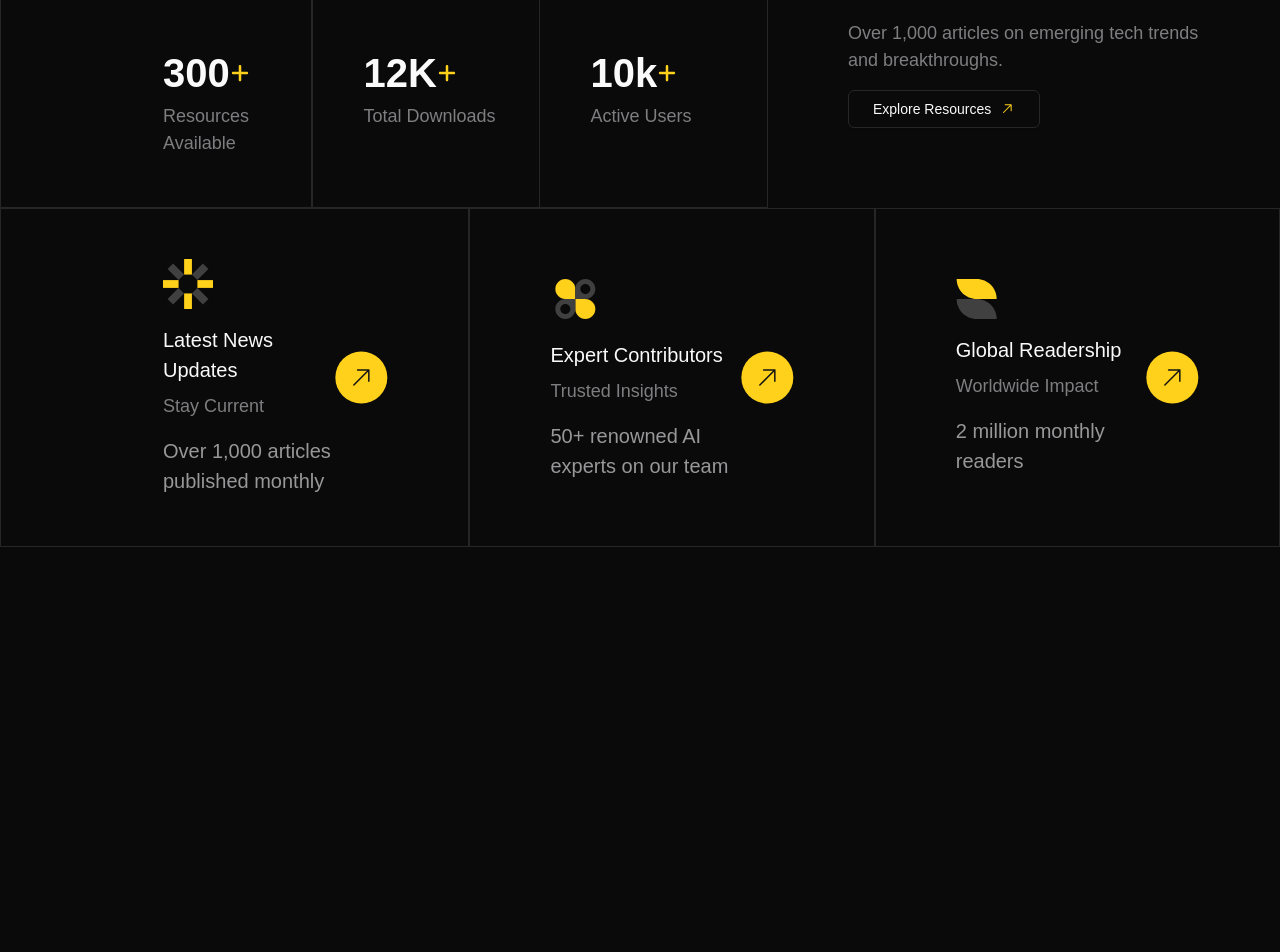
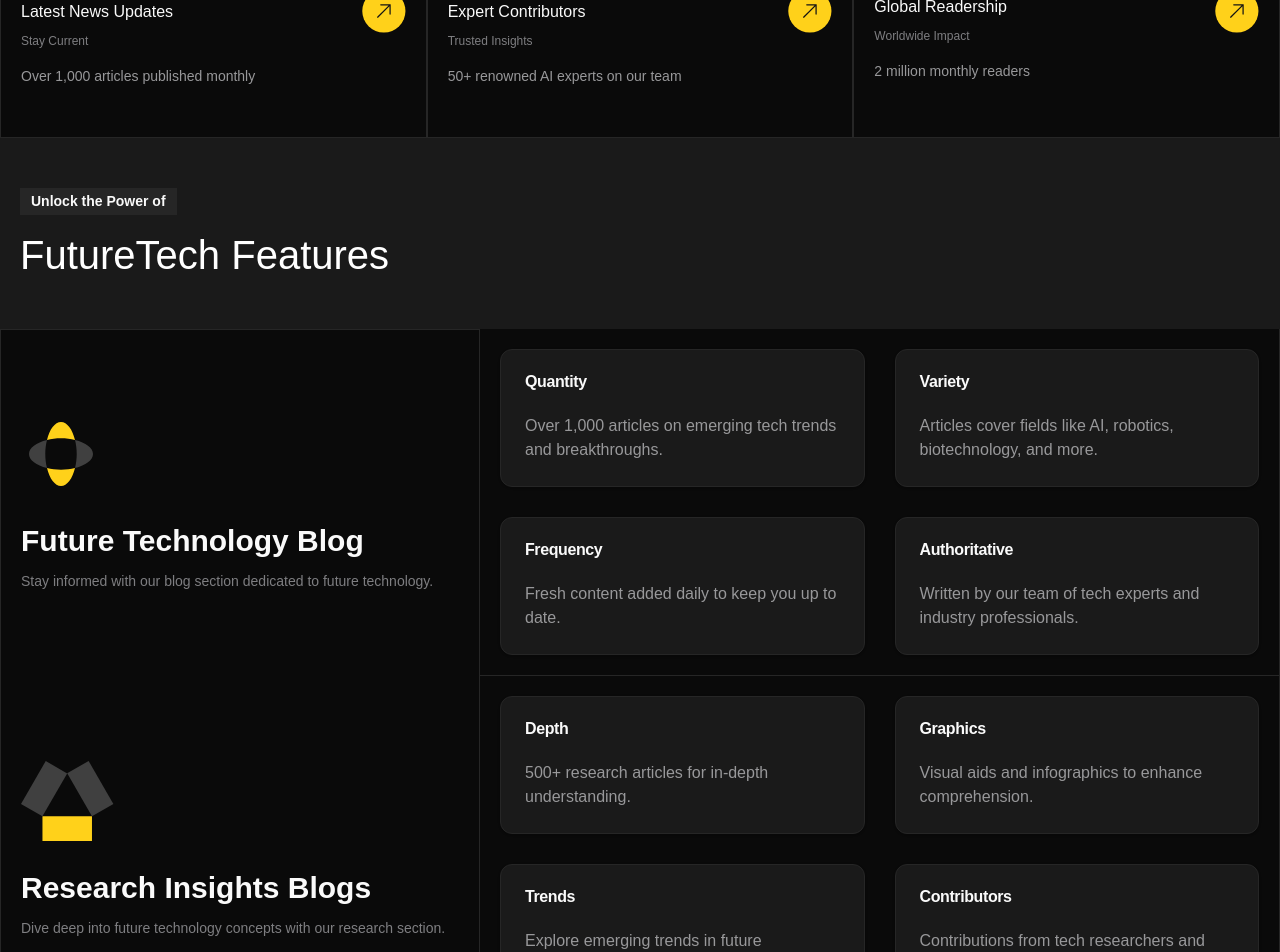
Before and after one commit to theserano/ai_blog, a Next.js app: page / in a window 1280 px wide. Shown: the part 940-1892 px from the top of the page. Before the commit the page ends 1487 px from the top, so only its background shows below. Built offline with nearby package versions, Linux system fonts and the light colour scheme.

Commit message:
created features section

```diff
--- a/app/globals.css
+++ b/app/globals.css
@@ -7,7 +7,7 @@ body {
 }
 * {
   box-sizing: border-box;
-  border-color: #262626;
+  border-color: #262626 !important;
   letter-spacing: -3%;
 }
 
@@ -52,3 +52,17 @@ body {
 .grid_cols_2 {
   grid-template-columns: 3fr 2fr;
 }
+.grid_cols_2_big {
+  grid-template-columns: 3fr 5fr;
+}
+
+@media screen and (max-width: 768px) {
+  .grid_cols_2 {
+    grid-template-columns: 1fr;
+  }
+}
+@media screen and (max-width: 1024px) {
+  .grid_cols_2_big {
+    grid-template-columns: 1fr;
+  }
+}
--- a/app/page.tsx
+++ b/app/page.tsx
@@ -1,9 +1,11 @@
+import Features from "@/pages/home/Features";
 import HomeHero from "@/pages/home/Hero";
 
 export default function Home() {
   return (
     <div className="">
       <HomeHero />
+      <Features />
     </div>
   );
 }
--- a/components/Navbar/Navbar.tsx
+++ b/components/Navbar/Navbar.tsx
@@ -19,13 +19,13 @@ const Navbar = ({}: Props) => {
   return (
     <section>
       {/* Top Newsletter Bar */}
-      <p className='flex items-center justify-center text-[12px] md:text-[18px] text-[#98989A] px-[24px] py-[12px] mt-[40px] md"mt-0'>
+      <p className='flex items-center justify-center text-[12px] md:text-[18px] text-[#98989A] px-[24px] py-[12px] mt-[20px] lg:mt-[40px] md"mt-0'>
         Subscribe to our Newsletter For New & latest Blogs and Resources{' '}
         <GoArrowUpRight color='#FFD11A' />
       </p>
 
       {/* Navbar */}
-      <div className='flex items-center justify-between px-[16px] md:px-[80px] py-[20px] bg-[#1A1A1A] border-[#7E7E81]'>
+      <div className='flex items-center justify-between px-[20px] lg:px-[80px] py-[20px] bg-[#1A1A1A] border-[#7E7E81]'>
         {/* Logo */}
         <div className='flex items-center gap-2'>
           <Image src={Logo} alt='logo' />
--- /dev/null
+++ b/components/ui/badge.tsx
@@ -0,0 +1,36 @@
+import * as React from "react"
+import { cva, type VariantProps } from "class-variance-authority"
+
+import { cn } from "@/lib/utils"
+
+const badgeVariants = cva(
+  "inline-flex items-center rounded-md border px-2.5 py-0.5 text-xs font-semibold transition-colors focus:outline-none focus:ring-2 focus:ring-ring focus:ring-offset-2",
+  {
+    variants: {
+      variant: {
+        default:
+          "border-transparent bg-primary text-primary-foreground shadow hover:bg-primary/80",
+        secondary:
+          "border-transparent bg-secondary text-secondary-foreground hover:bg-secondary/80",
+        destructive:
+          "border-transparent bg-destructive text-destructive-foreground shadow hover:bg-destructive/80",
+        outline: "text-foreground",
+      },
+    },
+    defaultVariants: {
+      variant: "default",
+    },
+  }
+)
+
+export interface BadgeProps
+  extends React.HTMLAttributes<HTMLDivElement>,
+    VariantProps<typeof badgeVariants> {}
+
+function Badge({ className, variant, ...props }: BadgeProps) {
+  return (
+    <div className={cn(badgeVariants({ variant }), className)} {...props} />
+  )
+}
+
+export { Badge, badgeVariants }
--- /dev/null
+++ b/components/ui/card.tsx
@@ -0,0 +1,76 @@
+import * as React from "react"
+
+import { cn } from "@/lib/utils"
+
+const Card = React.forwardRef<
+  HTMLDivElement,
+  React.HTMLAttributes<HTMLDivElement>
+>(({ className, ...props }, ref) => (
+  <div
+    ref={ref}
+    className={cn(
+      "rounded-xl border bg-card text-card-foreground shadow",
+      className
+    )}
+    {...props}
+  />
+))
+Card.displayName = "Card"
+
+const CardHeader = React.forwardRef<
+  HTMLDivElement,
+  React.HTMLAttributes<HTMLDivElement>
+>(({ className, ...props }, ref) => (
+  <div
+    ref={ref}
+    className={cn("flex flex-col space-y-1.5 p-6", className)}
+    {...props}
+  />
+))
+CardHeader.displayName = "CardHeader"
+
+const CardTitle = React.forwardRef<
+  HTMLDivElement,
+  React.HTMLAttributes<HTMLDivElement>
+>(({ className, ...props }, ref) => (
+  <div
+    ref={ref}
+    className={cn("font-semibold leading-none tracking-tight", className)}
+    {...props}
+  />
+))
+CardTitle.displayName = "CardTitle"
+
+const CardDescription = React.forwardRef<
+  HTMLDivElement,
+  React.HTMLAttributes<HTMLDivElement>
+>(({ className, ...props }, ref) => (
+  <div
+    ref={ref}
+    className={cn("text-sm text-muted-foreground", className)}
+    {...props}
+  />
+))
+CardDescription.displayName = "CardDescription"
+
+const CardContent = React.forwardRef<
+  HTMLDivElement,
+  React.HTMLAttributes<HTMLDivElement>
+>(({ className, ...props }, ref) => (
+  <div ref={ref} className={cn("p-6 pt-0", className)} {...props} />
+))
+CardContent.displayName = "CardContent"
+
+const CardFooter = React.forwardRef<
+  HTMLDivElement,
+  React.HTMLAttributes<HTMLDivElement>
+>(({ className, ...props }, ref) => (
+  <div
+    ref={ref}
+    className={cn("flex items-center p-6 pt-0", className)}
+    {...props}
+  />
+))
+CardFooter.displayName = "CardFooter"
+
+export { Card, CardHeader, CardFooter, CardTitle, CardDescription, CardContent }
--- /dev/null
+++ b/components/utilities/CustomHeader.tsx
@@ -0,0 +1,24 @@
+import React, { ReactElement } from 'react'
+
+type Props = {
+  children: ReactElement | string
+  type: 'h1' | 'h3'
+}
+
+const CustomHeader = ({ children, type }: Props) => {
+  return (
+    <>
+      {type === 'h1' ? (
+        <h1 className='font-medium text-[30px] md:text-[40px] xl:text-[55px] 2xl:text-[70px] text-white leading-[120%]'>
+          {children}
+        </h1>
+      ) : type === 'h3' ? (
+        <h1 className='text-[24px] md:text-[30px] 2xl:text-[40px] font-semibold flex items-center'>
+          {children}
+        </h1>
+      ) : null}
+    </>
+  )
+}
+
+export default CustomHeader
--- /dev/null
+++ b/components/utilities/CustomText.tsx
@@ -0,0 +1,15 @@
+import React, { ReactElement } from "react";
+
+type Props = {
+    children: ReactElement | string
+};
+
+const CustomText = ({ children }: Props) => {
+  return (
+    <p className='text-[#7E7E81] text-[14px] xl:text-[16px] 2xl:text-[18px] leading-[150%]'>
+      {children}
+    </p>
+  )
+};
+
+export default CustomText;
--- /dev/null
+++ b/pages/home/Features.tsx
@@ -0,0 +1,116 @@
+import { Badge } from '@/components/ui/badge'
+import CustomHeader from '@/components/utilities/CustomHeader'
+import Image from 'next/image'
+import React from 'react'
+import FTBlog from '../../public/assets/ft_blog.svg'
+import RIBlog from '../../public/assets/ri_blog.svg'
+import CustomText from '@/components/utilities/CustomText'
+import { Card, CardContent, CardHeader, CardTitle } from '@/components/ui/card'
+
+type Props = {}
+
+interface cardDetails {
+  title: string
+  body: string
+}
+
+const futureCardDetails: cardDetails[] = [
+  {
+    title: 'Quantity',
+    body: 'Over 1,000 articles on emerging tech trends and breakthroughs.',
+  },
+  {
+    title: 'Variety',
+    body: 'Articles cover fields like AI, robotics, biotechnology, and more.',
+  },
+  {
+    title: 'Frequency',
+    body: 'Fresh content added daily to keep you up to date.',
+  },
+  {
+    title: 'Authoritative',
+    body: 'Written by our team of tech experts and industry professionals.',
+  },
+]
+
+const researchCardDetails: cardDetails[] = [
+  {
+    title: 'Depth',
+    body: '500+ research articles for in-depth understanding.',
+  },
+  {
+    title: 'Graphics',
+    body: 'Visual aids and infographics to enhance comprehension.',
+  },
+  {
+    title: 'Trends',
+    body: 'Explore emerging trends in future technology research.',
+  },
+  {
+    title: 'Contributors',
+    body: 'Contributions from tech researchers and academics.',
+  },
+]
+
+const Features = ({}: Props) => {
+  return (
+    <section>
+      <div className='bg-[#1A1A1A] flex flex-col gap-4 px-[20px] xl:px-[80px] 2xl:px-[162px] py-[50px] xl:py-[80px] 2xl:py-[120px]'>
+        <Badge
+          className='w-fit text-[14px] xl:text-[16px] 2xl:text-[20px]'
+          variant={`secondary`}
+        >
+          Unlock the Power of
+        </Badge>
+        <CustomHeader type='h1'>FutureTech Features</CustomHeader>
+      </div>
+
+      <div className='grid grid_cols_2_big'>
+        <div className='pl-[20px] xl:pl-[80px] 2xl:pl-[162px] pr-[20px] xl:pr-[80px] py-[50px] flex justify-start xl:justify-center items-center border-t-[1px] xl:border-b-[1px] border-l-[1px] border-r-[1px]'>
+          <div className='flex flex-col gap-2'>
+            <Image src={FTBlog} alt='image' className='mb-4' />
+            <CustomHeader type='h3'>Future Technology Blog</CustomHeader>
+            <CustomText>
+              Stay informed with our blog section dedicated to future
+              technology.
+            </CustomText>
+          </div>
+        </div>
+        <div className='grid grid-cols-1 sm:grid-cols-2 gap-[30px] p-[20px] xl:p-[80px] xl:border-t-[1px] border-b-[1px] border-r-[1px]'>
+          {futureCardDetails.map((card, key) => (
+            <Card className='bg-[#1A1A1A]' key={key}>
+              <CardHeader>
+                <CardTitle>{card.title}</CardTitle>
+              </CardHeader>
+              <CardContent className='text-[#98989A]'>{card.body}</CardContent>
+            </Card>
+          ))}
+        </div>
+      </div>
+      <div className='grid grid_cols_2_big'>
+        <div className='pl-[20px] xl:pl-[80px] 2xl:pl-[162px] pr-[20px] xl:pr-[80px] py-[50px] flex justify-start xl:justify-center items-center xl:border-b-[1px] border-l-[1px] border-r-[1px]'>
+          <div className='flex flex-col gap-2'>
+            <Image src={RIBlog} alt='image' className='mb-4' />
+            <CustomHeader type='h3'>Research Insights Blogs</CustomHeader>
+            <CustomText>
+              Dive deep into future technology concepts with our research
+              section.
+            </CustomText>
+          </div>
+        </div>
+        <div className='grid grid-cols-1 sm:grid-cols-2 gap-[30px] p-[20px] xl:p-[80px] border-b-[1px] border-r-[1px]'>
+          {researchCardDetails.map((card, key) => (
+            <Card className='bg-[#1A1A1A]' key={key}>
+              <CardHeader>
+                <CardTitle>{card.title}</CardTitle>
+              </CardHeader>
+              <CardContent className='text-[#98989A]'>{card.body}</CardContent>
+            </Card>
+          ))}
+        </div>
+      </div>
+    </section>
+  )
+}
+
+export default Features
--- a/pages/home/Hero.tsx
+++ b/pages/home/Hero.tsx
@@ -9,20 +9,24 @@ import global from '../../public/assets/global-read.svg'
 import Image from 'next/image'
 import { Button } from '@/components/ui/button'
 import { GoArrowUpRight } from 'react-icons/go'
+import CustomHeader from '@/components/utilities/CustomHeader'
 
 const HomeHero = () => {
   return (
     <section>
       <div className='grid grid_cols_2'>
-        <div className='flex flex-col gap-[100px] pt-[150px] border-r-[1px]'>
-          <article className='flex flex-col gap-4 pl-[162px] pr-[50px]'>
-            <p className='text-[#666666] text-[30px] font-medium leading--[120%] mb-4'>
+        <div className='flex flex-col gap-[40px] lg:gap-[100px] pt-[40px] lg:pt-[150px] border-r-[1px]'>
+          <article className='flex flex-col gap-4 pl-[20px] xl:pl-[80px] 2xl:pl-[162px] pr-[20px] lg:pr-[50px] lg:!p-[20px]'>
+            <p className='text-[#666666] text-[16px] xl:text-[22px] 2xl:text-[30px] font-medium leading--[120%] mb-0 xl:mb-4'>
               Your Journey to Tomorrow Begins Here
             </p>
-            <h1 className='font-medium text-[70px] text-white leading-[120%]'>
-              Explore the Frontiers of<br /> Artificial Intelligence
-            </h1>
-            <p className='text-[#7E7E81] text-[18px] leading-[150%]'>
+            <CustomHeader type='h1'>
+              <>
+                Explore the Frontiers of
+                <br /> Artificial Intelligence
+              </>
+            </CustomHeader>
+            <p className='text-[#7E7E81] text-[14px] xl:text-[16px] 2xl:text-[18px] leading-[150%]'>
               Welcome to the epicenter of AI innovation. FutureTech AI News is
               your passport to a world where machines think, learn, and reshape
               the future. Join us on this visionary expedition into the heart of
@@ -30,107 +34,125 @@ const HomeHero = () => {
             </p>
           </article>
           <div className='flex'>
-            <span className='flex flex-col py-[50px] w-full border-[1px] pl-[162px]'>
-              <h1 className='text-[40px] font-semibold flex items-center'>
+            <span className='flex flex-col py-[20px] md:py-[50px] w-full border-[1px] border-b-[1px] lg:border-b-0 pl-[20px] xl:pl-[80px] 2xl:pl-[162px]'>
+              <h1 className='text-[24px] md:text-[30px] 2xl:text-[40px] font-semibold flex items-center'>
                 300
                 <FaPlus color='FFD11A' fontSize={`20px`} />
               </h1>
-              <p className='text-[#7E7E81] text-[18px] leading-[150%]'>
+              <p className='text-[#7E7E81] text-[14px] 2xl:text-[18px] leading-[150%]'>
                 Resources Available
               </p>
             </span>
-            <span className='flex flex-col py-[50px] w-full border-[1px] pl-[50px]'>
-              <h1 className='text-[40px] font-semibold flex items-center'>
+            <span className='flex flex-col py-[20px] md:py-[50px] w-full border-[1px] border-b-[1px] lg:border-b-0 pl-[20px] xl:pl-[80px]'>
+              <h1 className='text-[24px] md:text-[30px] 2xl:text-[40px] font-semibold flex items-center'>
                 12K
                 <FaPlus color='FFD11A' fontSize={`20px`} />
               </h1>
-              <p className='text-[#7E7E81] text-[18px] leading-[150%]'>
+              <p className='text-[#7E7E81] text-[14px] 2xl:text-[18px] leading-[150%]'>
                 Total Downloads
               </p>
             </span>
-            <span className='flex flex-col py-[50px] w-full border-t-[1px] border-b-[1px] pl-[50px]'>
-              <h1 className='text-[40px] font-semibold flex items-center'>
+            <span className='flex flex-col py-[20px] md:py-[50px] w-full border-t-[1px] border-b-[1px] lg:border-b-0 pl-[20px] xl:pl-[80px]'>
+              <h1 className='text-[24px] md:text-[30px] 2xl:text-[40px] font-semibold flex items-center'>
                 10k
                 <FaPlus color='FFD11A' fontSize={`20px`} />
               </h1>
-              <p className='text-[#7E7E81] text-[18px] leading-[150%]'>
+              <p className='text-[#7E7E81] text-[14px] 2xl:text-[18px] leading-[150%]'>
                 Active Users
               </p>
             </span>
           </div>
         </div>
-        <div className='flex justify-end flex-col p-[80px] relative'>
+        <div className='flex justify-end flex-col pt-[100px] p-[50px] pb-[60px] xl:p-[80px] relative'>
           <Image
             src={shineImage}
             alt='shine'
-            className='!absolute top-0 left-0 opacity-30 -z-10'
+            className='!absolute top-0 left-0 opacity-30 -z-10 w-[250px] lg:w-fit'
           />
           <article className='flex flex-col gap-4'>
             <Image
               src={users}
               alt='users'
-              className='max-w-[218px] max-h-[80px]'
+              className='max-w-[134px] lg:max-w-[174px] xl:max-w-[218px] h-fit'
             />
-            <h3 className='font-medium text-[24px] leading-[150%]'>
+            <h3 className='font-medium text-[16px] xl:text-[20px] 2xl:text-[24px] leading-[150%]'>
               Explore 1000+ resources
             </h3>
-            <p className='text-[#7E7E81] text-[18px] leading-[150%]'>
+            <p className='text-[#7E7E81] text-[14px] xl:text-[16px] 2xl:text-[18px] leading-[150%]'>
               Over 1,000 articles on emerging tech trends and breakthroughs.
             </p>
             <Button
               variant={`outline`}
-              className='rounded-[6px] w-fit transition-all duration-300 px-[24px] py-[18px]'
+              className='rounded-[6px] w-full md:w-fit transition-all duration-300 px-[24px] py-[18px]'
             >
               Explore Resources <GoArrowUpRight color='#FFD11A' />
             </Button>
           </article>
         </div>
       </div>
-      <article className='flex'>
-        <div className='flex flex-row items-center w-full border-[1px] py-[50px] pr-[80px] pl-[162px]'>
+      <article className='flex flex-col sm:flex-row'>
+        <div className='flex flex-row items-center justify-between w-full border-[1px] py-[50px] pr-[20px] pl-[20px] xl:pr-[80px] xl:pl-[80px] 2xl:pl-[162px]'>
           <div className='flex flex-col gap-4'>
             <Image src={latest} alt='image' />
             <span className='flex flex-col gap-2'>
-              <h4 className='font-medium text-[20px] leading-[150%]'>
+              <h4 className='font-medium text-[16px] xl:text-[18px] 2xl:text-[20px] leading-[150%]'>
                 Latest News Updates
               </h4>
-              <p className='text-[18px] text-[#7E7E81]'>Stay Current</p>
+              <p className='text-[12px] xl:text-[16px] 2xl:text-[18px] text-[#7E7E81]'>
+                Stay Current
+              </p>
             </span>
-            <p className='text-[20px] text-[#98989A]'>
+            <p className='text-[14px] xl:text-[16px] 2xl:text-[20px] text-[#98989A]'>
               Over 1,000 articles published monthly
             </p>
           </div>
-          <Image src={arrowBtn} alt='arrow' />
+          <Image
+            src={arrowBtn}
+            alt='arrow'
+            className='w-[44px] h-[44px] xl:w-[52px] xl:h-[52px]'
+          />
         </div>
-        <div className='flex flex-row items-center w-full border-[1px] py-[50px] px-[80px]'>
+        <div className='flex flex-row items-center justify-between w-full border-[1px] py-[50px] px-[20px] xl:px-[80px]'>
           <div className='flex flex-col gap-4'>
             <Image src={expert} alt='image' />
             <span className='flex flex-col gap-2'>
-              <h4 className='font-medium text-[20px] leading-[150%]'>
+              <h4 className='font-medium text-[16px] xl:text-[18px] 2xl:text-[20px] leading-[150%]'>
                 Expert Contributors
               </h4>
-              <p className='text-[18px] text-[#7E7E81]'>Trusted Insights</p>
+              <p className='text-[12px] xl:text-[16px] 2xl:text-[18px] text-[#7E7E81]'>
+                Trusted Insights
+              </p>
             </span>
-            <p className='text-[20px] text-[#98989A]'>
+            <p className='text-[14px] xl:text-[16px] 2xl:text-[20px] text-[#98989A]'>
               50+ renowned AI experts on our team
             </p>
           </div>
-          <Image src={arrowBtn} alt='arrow' />
+          <Image
+            src={arrowBtn}
+            alt='arrow'
+            className='w-[44px] h-[44px] xl:w-[52px] xl:h-[52px]'
+          />
         </div>
-        <div className='flex flex-row items-center w-full border-[1px] py-[50px] px-[80px]'>
+        <div className='flex flex-row items-center justify-between w-full border-[1px] py-[50px] px-[20px] xl:px-[80px]'>
           <div className='flex flex-col gap-4'>
             <Image src={global} alt='image' />
             <span className='flex flex-col gap-2'>
-              <h4 className='font-medium text-[20px] leading-[150%]'>
+              <h4 className='font-medium text-[16px] xl:text-[18px] 2xl:text-[20px] leading-[150%]'>
                 Global Readership
               </h4>
-              <p className='text-[18px] text-[#7E7E81]'>Worldwide Impact</p>
+              <p className='text-[12px] xl:text-[16px] 2xl:text-[18px] text-[#7E7E81]'>
+                Worldwide Impact
+              </p>
             </span>
-            <p className='text-[20px] text-[#98989A]'>
+            <p className='text-[14px] xl:text-[16px] 2xl:text-[20px] text-[#98989A]'>
               2 million monthly readers
             </p>
           </div>
-          <Image src={arrowBtn} alt='arrow' />
+          <Image
+            src={arrowBtn}
+            alt='arrow'
+            className='w-[44px] h-[44px] xl:w-[52px] xl:h-[52px]'
+          />
         </div>
       </article>
     </section>
--- a/tailwind.config.ts
+++ b/tailwind.config.ts
@@ -55,6 +55,10 @@ export default {
 				lg: 'var(--radius)',
 				md: 'calc(var(--radius) - 2px)',
 				sm: 'calc(var(--radius) - 4px)'
+			},
+			screens: {
+				'xl': '1440px',
+				'2xl': '1920px'
 			}
 		}
 	},
```
Also changed, not shown: public/assets/ft_blog.svg (added), public/assets/ri_blog.svg (added). Lines whose indentation alone changed are shown as unchanged.
